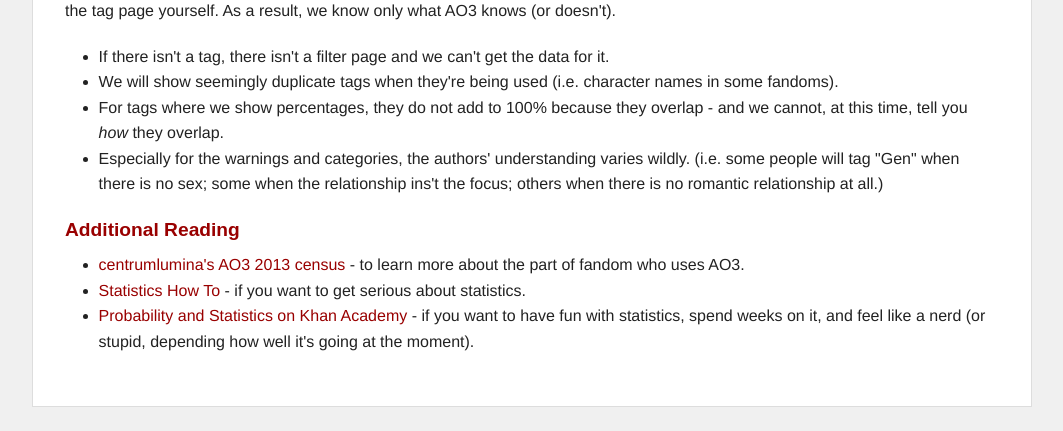
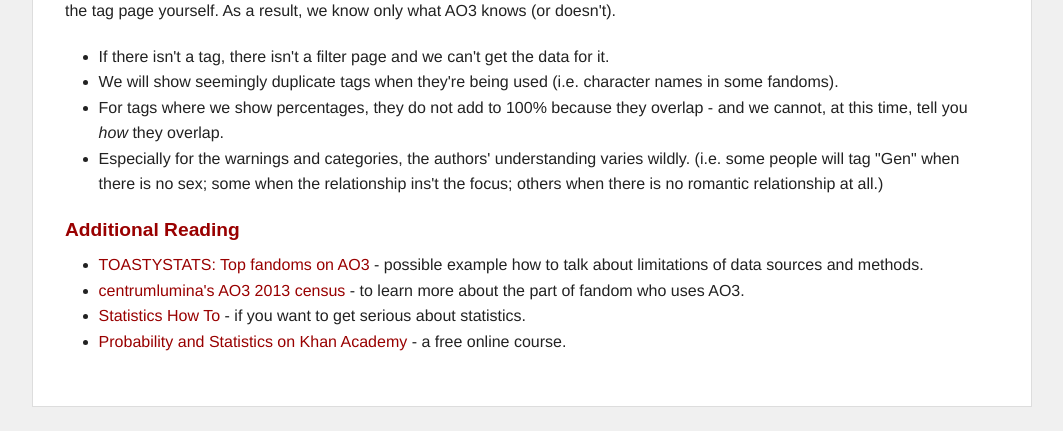
Before and after one commit to esgibter/fandomstats, a Python web app: template src/application/home/templates/reading-the-data.html in a window 1280 px wide. Shown: the part 1320-1751 px from the top of the page, without its empty margins (108-1171 px from the left). Run offline with Jinja, Linux system fonts and the light colour scheme; the template is opened without the code that fills it, so the values that code supplies are empty.

Commit message:
added more links to Reading the Data, fixed the header layout a bit

```diff
--- a/src/application/home/static/css/home.css
+++ b/src/application/home/static/css/home.css
@@ -70,6 +70,13 @@ body {
 #main-nav {
 	margin-top:1rem;
 }
+
+@media screen and (min-width:40em) {
+	#header-box {
+		padding-left:0;
+	}
+}
+
 
 #main-nav ul {
 	margin:0;
--- a/src/application/home/static/js/homepage.js
+++ b/src/application/home/static/js/homepage.js
@@ -100,8 +100,7 @@ $(".searchform").submit(function(e){
 			//LIVE*/
 			$(".api-results").show('fast');
 
-			console.log("#####");
-			console.log("DRAWING GRAPHS");
+			searchform.append('<p class="form-info">To better understand what the graphs are saying, check out "<a href="/reading-the-data">Reading the Data</a>".</p>');
 
 			var graphs = $("#main-graphs");
 			graphs.css("visibility","visible");
--- a/src/application/home/templates/base.html
+++ b/src/application/home/templates/base.html
@@ -75,6 +75,7 @@
 		{% set active_page = page_id|default('') -%}
 
 		<nav id="main-nav" class="row">
+			<div id="header-box" class="large-12 columns">
 				<ul>
 					<li id="sitename"><h1><a href="/">Fandom Stats</a></h1></li>
 					{% for id, caption, last in navbar %}
@@ -83,6 +84,7 @@
 					  <a href="{{ id|e }}">{{ caption|e }}</a></li>
 					{% endfor %}
 				</ul>
+			</div>
 		</nav>
 		<div id="wrapper">
 			<div class="row">
--- a/src/application/home/templates/homepage.html
+++ b/src/application/home/templates/homepage.html
@@ -23,6 +23,7 @@
 				<li><a href="/ao3-tag-stats">Learn more about the Tag Stats API, and what is it for</a></li>
 				<!--<li><a href="/fandom-research-directory">Find more fandom research projects like this one</a></li>-->
 				<li><a href="/about">Read about the people behind this</a></li>
+				<li><a href="/about">Some caveats and notes about the data and the methods</a></li>
 			</ul>
 		</aside>
 	</div>
--- a/src/application/home/templates/reading-the-data.html
+++ b/src/application/home/templates/reading-the-data.html
@@ -43,9 +43,9 @@
 
 <h3>Additional Reading</h3>
 <ul>
+	<li><a href="http://destinationtoast.tumblr.com/post/157728590234/toastystats-top-fandoms-on-ao3-as-of-february-26">TOASTYSTATS: Top fandoms on AO3</a> - possible example how to talk about limitations of data sources and methods.</li>
 	<li><a href="http://centrumlumina.tumblr.com/post/63208278796/ao3-census-masterpost">centrumlumina's AO3 2013 census</a> - to learn more about the part of fandom who uses AO3.</li>
-
 	<li><a href="http://www.statisticshowto.com/probability-and-statistics/">Statistics How To</a> - if you want to get serious about statistics.</li>
-	<li><a href="https://www.khanacademy.org/math/statistics-probability">Probability and Statistics on Khan Academy</a> - if you want to have fun with statistics, spend weeks on it, and feel like a nerd (or stupid, depending how well it's going at the moment).</li>
+	<li><a href="https://www.khanacademy.org/math/statistics-probability">Probability and Statistics on Khan Academy</a> - a free online course.</li>
 </ul>
 {% endblock %}
```
Lines whose indentation alone changed are shown as unchanged.
